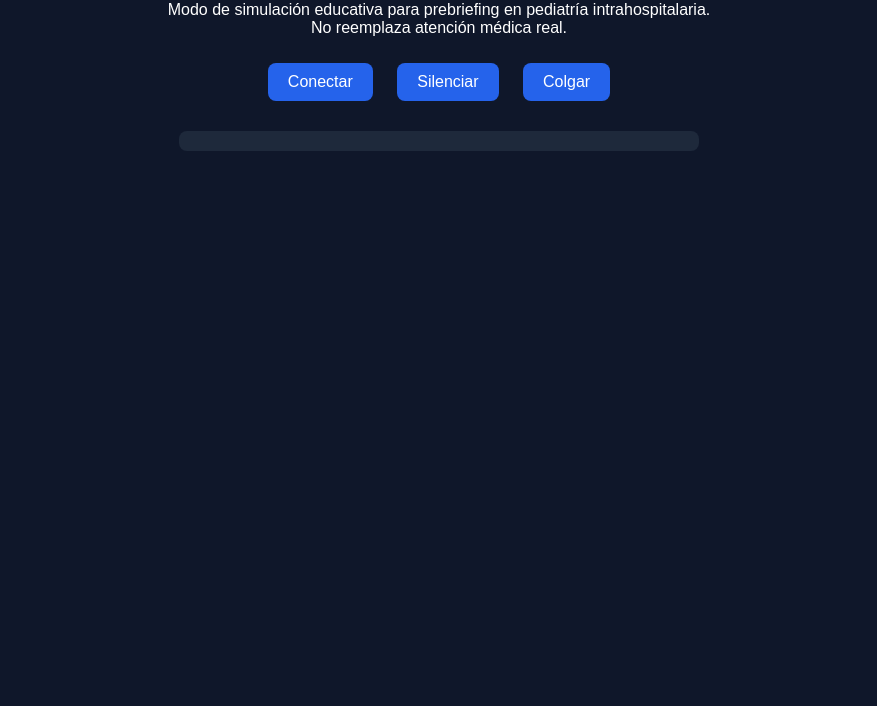
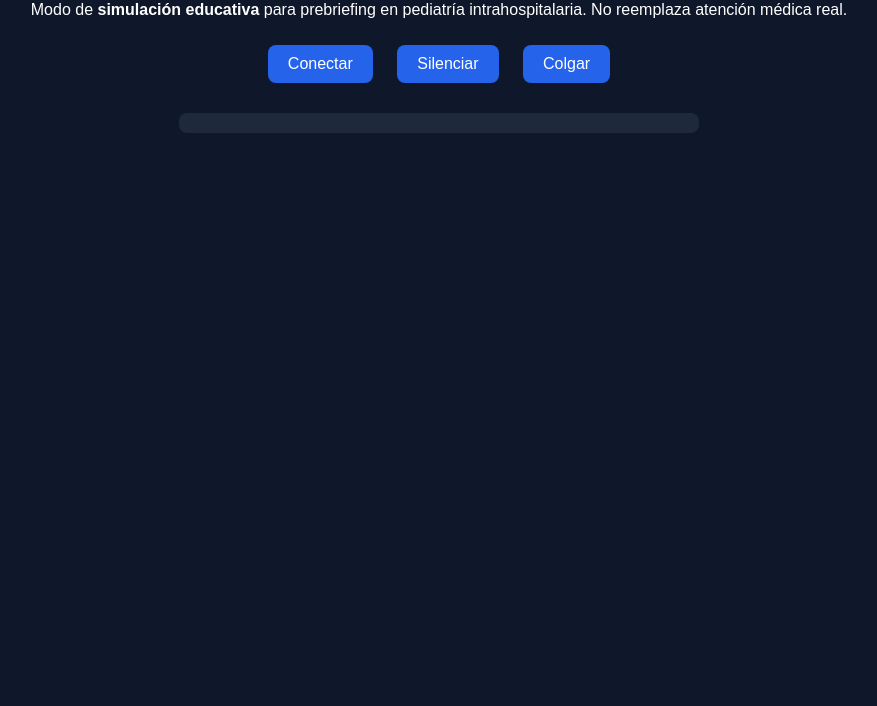
Before and after one commit to mhermosilla0660-maker/BotPedia-Chile-, a website: page public/index.html in a window 1280 px wide. Shown: the part 94-800 px from the top of the page, without its empty margins (201-1078 px from the left). Drawn offline with Linux system fonts and the light colour scheme.

Commit message:
Update index.html

```diff
--- a/public/index.html
+++ b/public/index.html
@@ -2,18 +2,19 @@
 <html lang="es">
 <head>
   <meta charset="UTF-8" />
-  <meta name="viewport" content="width=device-width, initial-scale=1.0"/>
-  <title>BotPedia Chile – Avatar de Voz</title>
+  <title>BotPedia Chile — Avatar de Voz</title>
+  <meta name="viewport" content="width=device-width, initial-scale=1" />
   <link rel="stylesheet" href="style.css" />
 </head>
 <body>
   <h1>🤖 BotPedia Chile — Avatar de Voz (WebRTC)</h1>
-  <p>Modo de simulación educativa para prebriefing en pediatría intrahospitalaria.<br>
-  No reemplaza atención médica real.</p>
+  <p>Modo de <b>simulación educativa</b> para prebriefing en pediatría intrahospitalaria. No reemplaza atención médica real.</p>
 
-  <button id="connectBtn">Conectar</button>
-  <button id="muteBtn">Silenciar</button>
-  <button id="hangupBtn">Colgar</button>
+  <div>
+    <button id="connectBtn">Conectar</button>
+    <button id="muteBtn">Silenciar</button>
+    <button id="hangupBtn">Colgar</button>
+  </div>
 
   <pre id="log"></pre>
 
```
